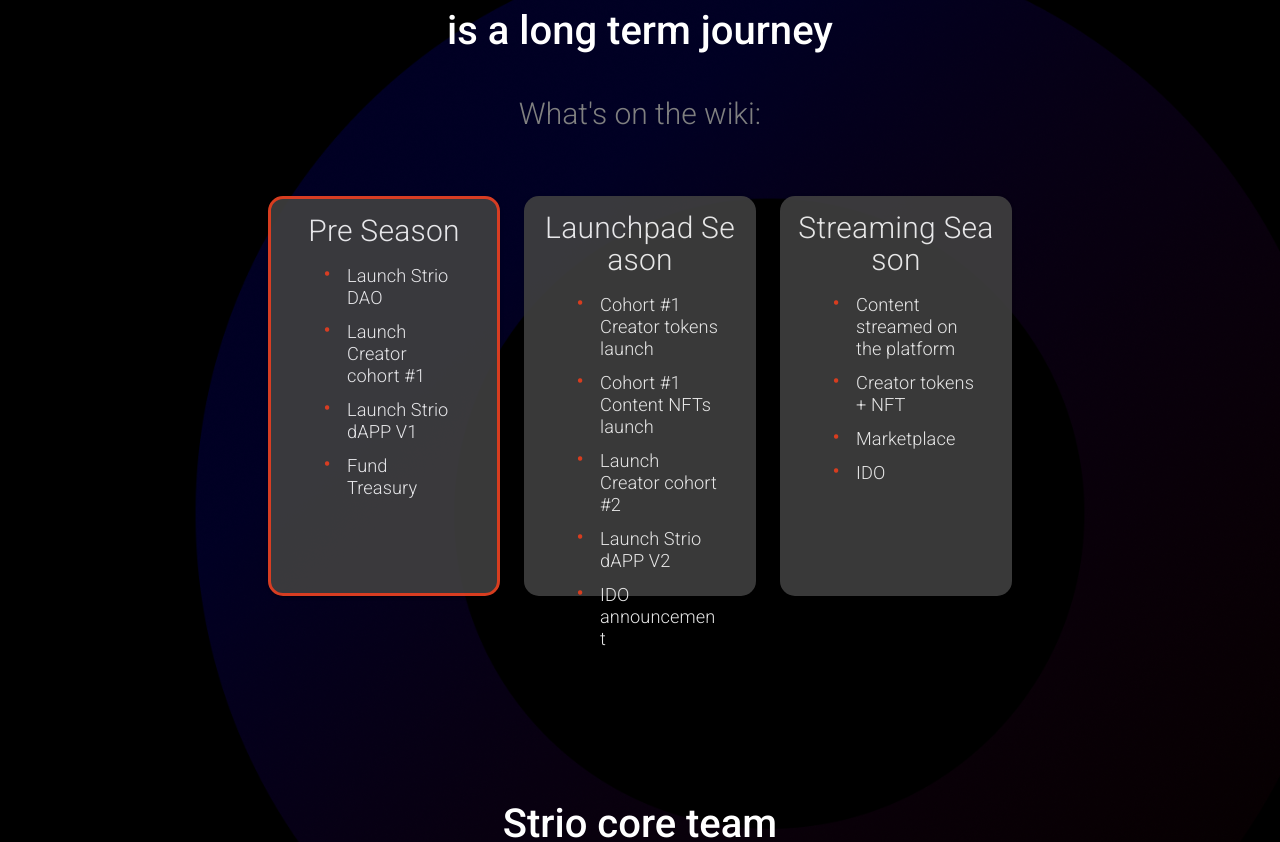
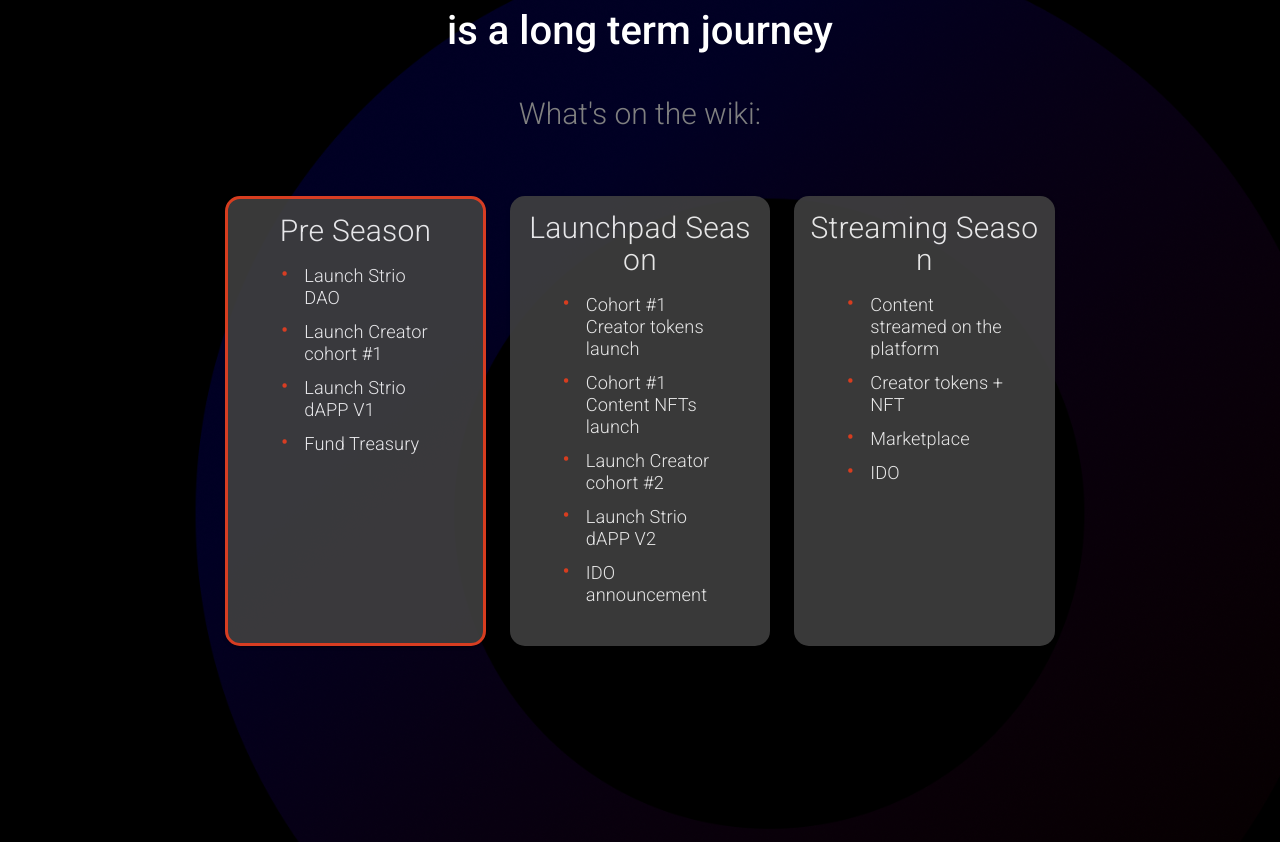
Before and after one commit to Strio-DAO/strio-dao.github.io, a Vue app in the folder landing-page/: page / in a window 1280 px wide. Shown: the part 4798-5640 px from the top of the page. Built offline with nearby package versions, Linux system fonts and the light colour scheme.

Commit message:
small change to divider

```diff
--- a/landing-page/src/App.vue
+++ b/landing-page/src/App.vue
@@ -1,5 +1,5 @@
 <template>
-  <v-app>
+  <v-app style="background:black;">
     <v-app-bar
       app
       color="dark"
@@ -42,8 +42,8 @@
       <router-view ref="home"/>
     </v-main>
 
-    <v-divider color="gray"></v-divider>
-
+    <!-- <v-divider color="gray" style="margin-right:10%; margin-left: 10%; height:3px;"></v-divider> -->
+    <div id="divider" style="background-color:#404040; height: 0.02px; margin-right:10%; margin-left: 10%"></div>
     <Footer ref="porto"></Footer>
 
   </v-app>
--- a/landing-page/src/components/RoadmapCard.vue
+++ b/landing-page/src/components/RoadmapCard.vue
@@ -1,9 +1,9 @@
 <template>
     <v-card
         class="mx-auto my-12"
-        max-width="300"
         dark
-        height="400"
+        height="450"
+        max-width="350"
         style="background-color: #404040; opacity: 0.9; border-radius: 15px;"
     >
 
--- a/landing-page/src/views/Home.vue
+++ b/landing-page/src/views/Home.vue
@@ -343,7 +343,7 @@
               <h2 style="margin-top: 30px; color: gray">What's on the wiki:</h2>
             </v-row>
             <v-row>
-              <v-col></v-col>
+              <v-col cols="2"></v-col>
               <v-col>
                 <roadmap-card style="border: 3px solid #EF4423;" :items="preSeasonCard.items" :title="preSeasonCard.title"></roadmap-card>
               </v-col>
@@ -353,7 +353,7 @@
               <v-col>
                 <roadmap-card :items="streamingSeasonCard.items" :title="streamingSeasonCard.title"></roadmap-card>
               </v-col>
-              <v-col></v-col>
+              <v-col cols="2"></v-col>
             </v-row>
             <v-row justify="center" align="center" style="color:white; margin-top: 150px;">
               <h1>Strio core team</h1>
```
